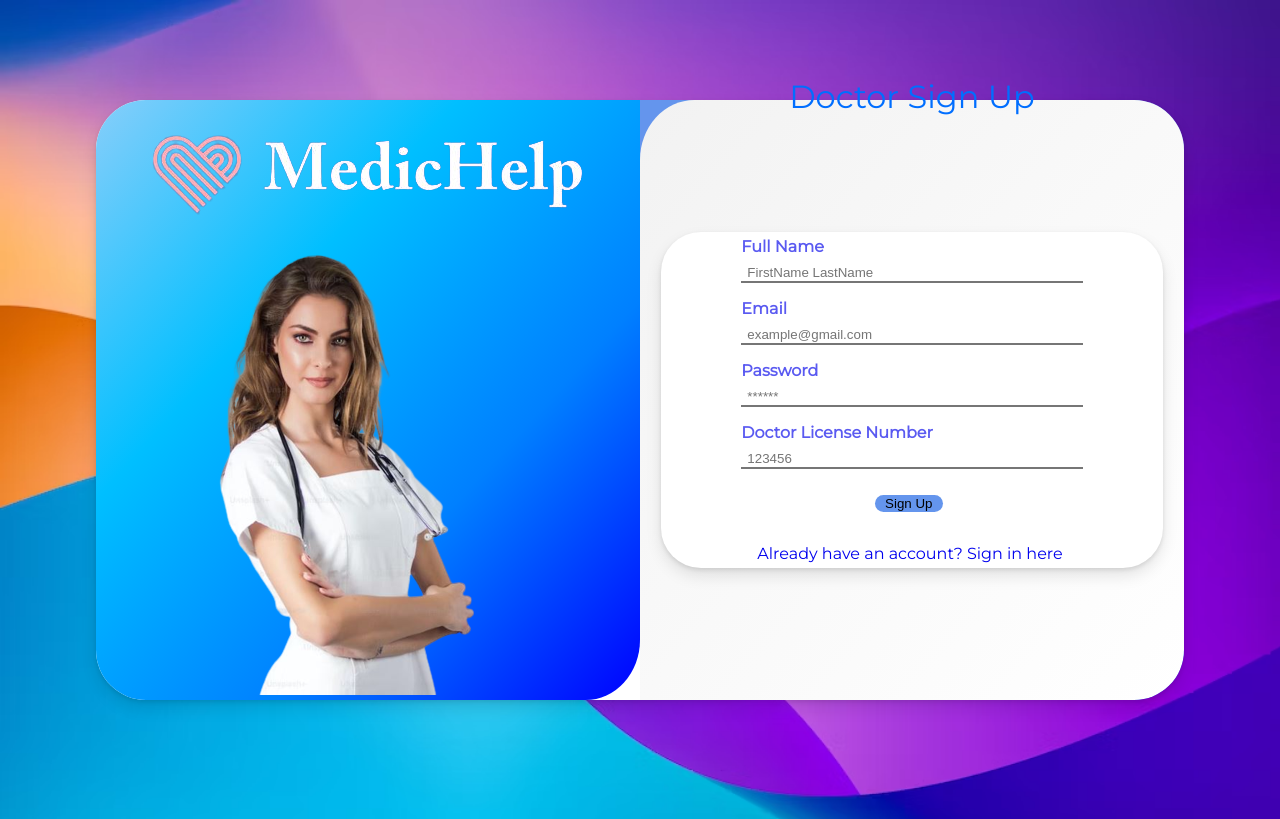
After one commit to ArielEps/Pneumonia-Detection, a Flask app: page /DoctorRegister in a window 1280 px wide. The commit adds this page. Shown: the top 819 px of the page. Run offline with Flask 3, Linux system fonts and the light colour scheme.

Commit message:
adding registration forms for Patient and Doctor

```diff
--- a/PneumoniaApp/Authentication/routes.py
+++ b/PneumoniaApp/Authentication/routes.py
@@ -4,10 +4,18 @@ Authentication = Blueprint('Authentication', __name__)
 
 
 @Authentication.route("/")
-def AuthScreen():
+def Login():
     return render_template('Login.html')
 
 
 @Authentication.route("/ChooseAuth")
 def ChooseAuth():
     return render_template('ChooseAuth.html')
+
+@Authentication.route("/DoctorRegister",  methods=['POST','GET'])
+def DoctorRegister():
+    return render_template('DoctorRegister.html')
+
+@Authentication.route("/PatientRegister",  methods=['POST','GET'])
+def PatientRegister():
+    return render_template('PatientRegister.html')
--- a/PneumoniaApp/static/Authlayout.css
+++ b/PneumoniaApp/static/Authlayout.css
@@ -146,7 +146,7 @@ a{
     display: flex;
     flex-direction: column;
     align-items: center;
-
+    background-color: white;
     border-radius: 50px;
     box-shadow: 0 2px 4px rgb(0 0 0 / 10%), 0 8px 16px rgb(0 0 0 / 10%);
 
@@ -159,6 +159,13 @@ a{
 }
 
 p{
+    position: absolute;
+    margin-bottom: 20em;
     font-size: xx-large;
     color: #006eff;
 }
+.doctorForm{
+    height: 140%;
+
+    overflow: unset;
+}
--- a/PneumoniaApp/templates/ChooseAuth.html
+++ b/PneumoniaApp/templates/ChooseAuth.html
@@ -4,12 +4,12 @@
 
 <p>Choose Auth</p>
 <div class="ChooseAuth">
-    <a class="ChooseAnchor" href="">
+    <a class="ChooseAnchor" href="{{url_for('Authentication.DoctorRegister')}}">
         <h3>Doctor</h3>
         <img class="ChooseIcon" src="static/Authlayout/Doctor.png" alt="Doctor image">
     </a>
 
-    <a class="ChooseAnchor" href="">
+    <a class="ChooseAnchor" href="{{url_for('Authentication.PatientRegister')}}">
         <h3>Patient</h3>
         <img class="ChooseIcon" src="static/Authlayout/Patient.png" alt="Patient image">
     </a>
--- /dev/null
+++ b/PneumoniaApp/templates/DoctorRegister.html
@@ -0,0 +1,24 @@
+{% extends 'Authlayout.html' %}
+
+{% block content %}
+<p>Doctor Sign Up</p>
+
+<form class="doctorForm" action="" method="POST">
+    <label for="username">Full Name</label>
+    <input type="text" name="username" id="username" placeholder="FirstName LastName">
+
+    <label for="email">Email</label>
+    <input type="email" name="email" id="email" placeholder="example@gmail.com">
+
+    <label for="password">Password</label>
+    <input type="password" name="password" id="password" placeholder="******">
+
+    <label for="license">Doctor License Number</label>
+    <input type="text" name="license" id="license" placeholder="123456">
+
+
+    <button>Sign Up</button>
+    <a href="{{url_for('Authentication.Login')}}">Already have an account? Sign in here</a>
+</form>
+
+{% endblock content %}
--- a/PneumoniaApp/templates/Login.html
+++ b/PneumoniaApp/templates/Login.html
@@ -2,7 +2,7 @@
 
 {% block content %}
 
-
+<p>Login</p>
     <form action="" method="POST">
         <label for="email">Email</label>
         <input type="email" name="email" id="email" placeholder="example@gmail.com">
```
Also changed, not shown: PneumoniaApp/templates/PatientRegister.html (added, +21 -0 lines).
